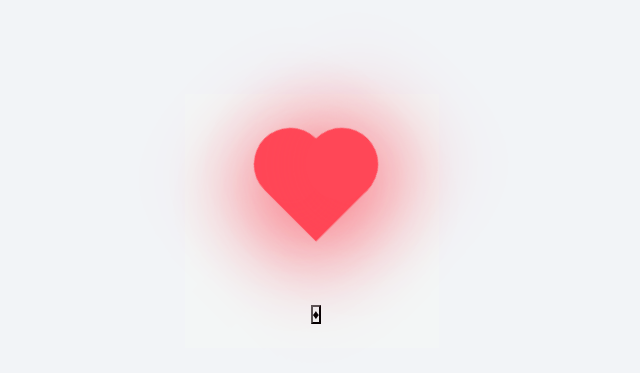
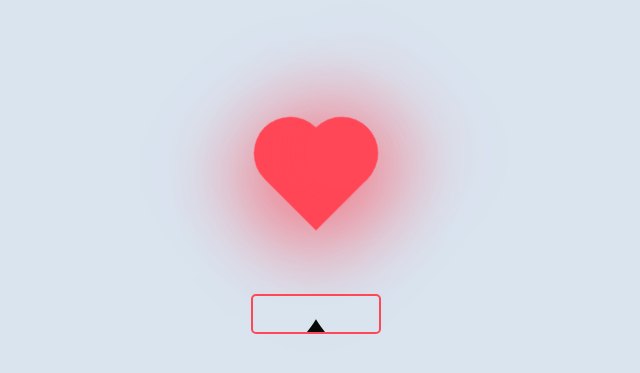
Before and after one commit to LucianoCespedes/Mi-heart, a plain HTML site: page index.html in a window 1280 px wide. Shown: the part 161-534 px from the top of the page, without its empty margins (324-964 px from the left). Drawn offline with Linux system fonts and the light colour scheme.

Commit message:
Update style.css

```diff
--- a/style.css
+++ b/style.css
@@ -2,9 +2,8 @@
     padding: 0;
     margin: 0;
     box-sizing: border-box;
-    background: #bdcbd712;
+    background: #d9e4efe2;
 }
-
 
 
 .marco{
@@ -26,6 +25,8 @@
     box-shadow: -10px 10px 90px #ff4757;
     animation: animate .6s linear infinite;
 }
+
+
 
 @keyframes animate{
     0%{
@@ -61,3 +62,42 @@
     border-radius: 50%;
     box-shadow: 10px 10px 90px #ff4757;
 }
+
+.boton {
+    font-size: 55px;
+    min-width: 130px;
+    height: 40px;
+    color: #fff;
+    padding: 5px 10px;
+    font-weight: bold;
+    cursor: pointer;
+    transition: all 0.3s ease;
+    position: relative;
+    display: inline-block;
+    outline: none;
+    border-radius: 5px;
+    z-index: 0;
+    background: #d9e4efe2;
+    overflow: hidden;
+    border: 2px solid #ff4757;
+    color: #080909;
+  }
+  .boton:hover {
+    color: #fff;
+    border: 2px solid #242424;
+  }
+  .boton:hover:after {
+    height: 100%;
+  }
+  .boton:after {
+    content: "";
+    position: absolute;
+    z-index: -1;
+    transition: all 0.3s ease;
+    left: 0;
+    top: 0;
+    height: 0;
+    width: 100%;
+    background: #ff4757;
+
+  }
```
